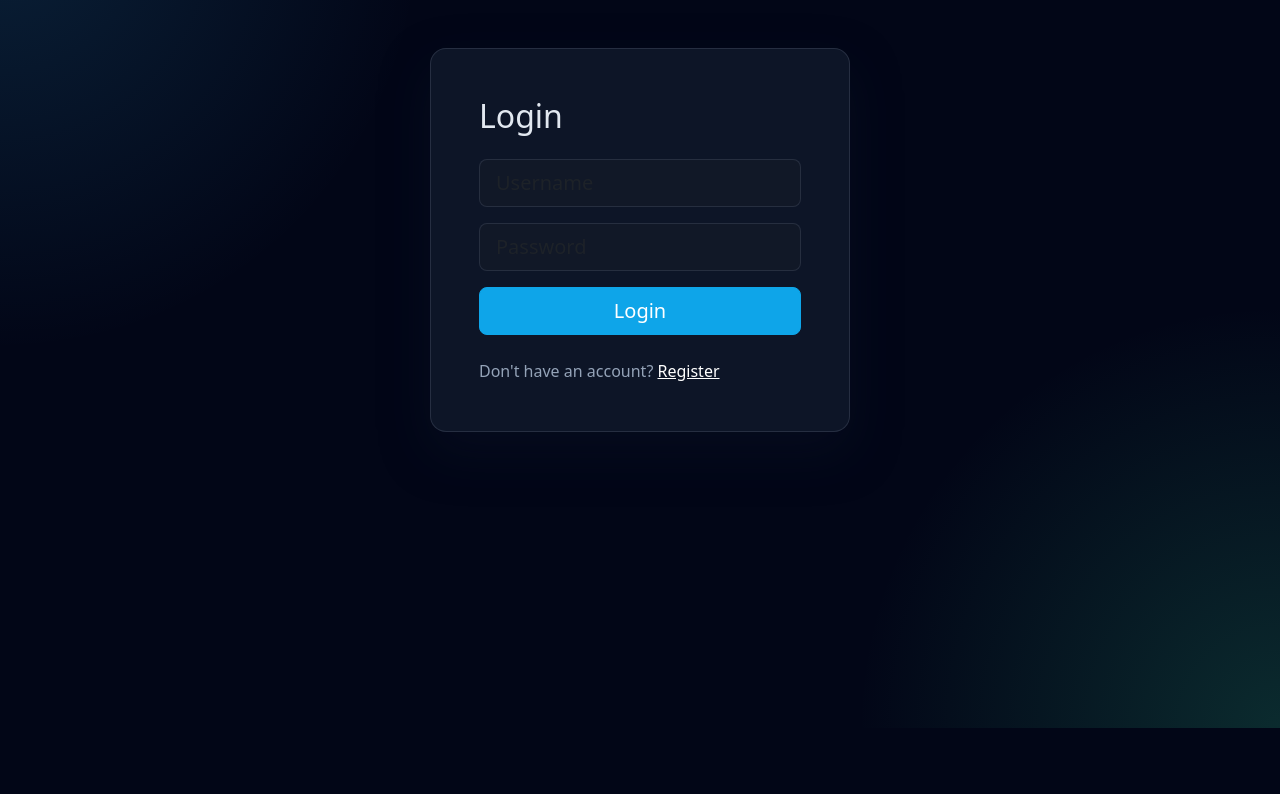
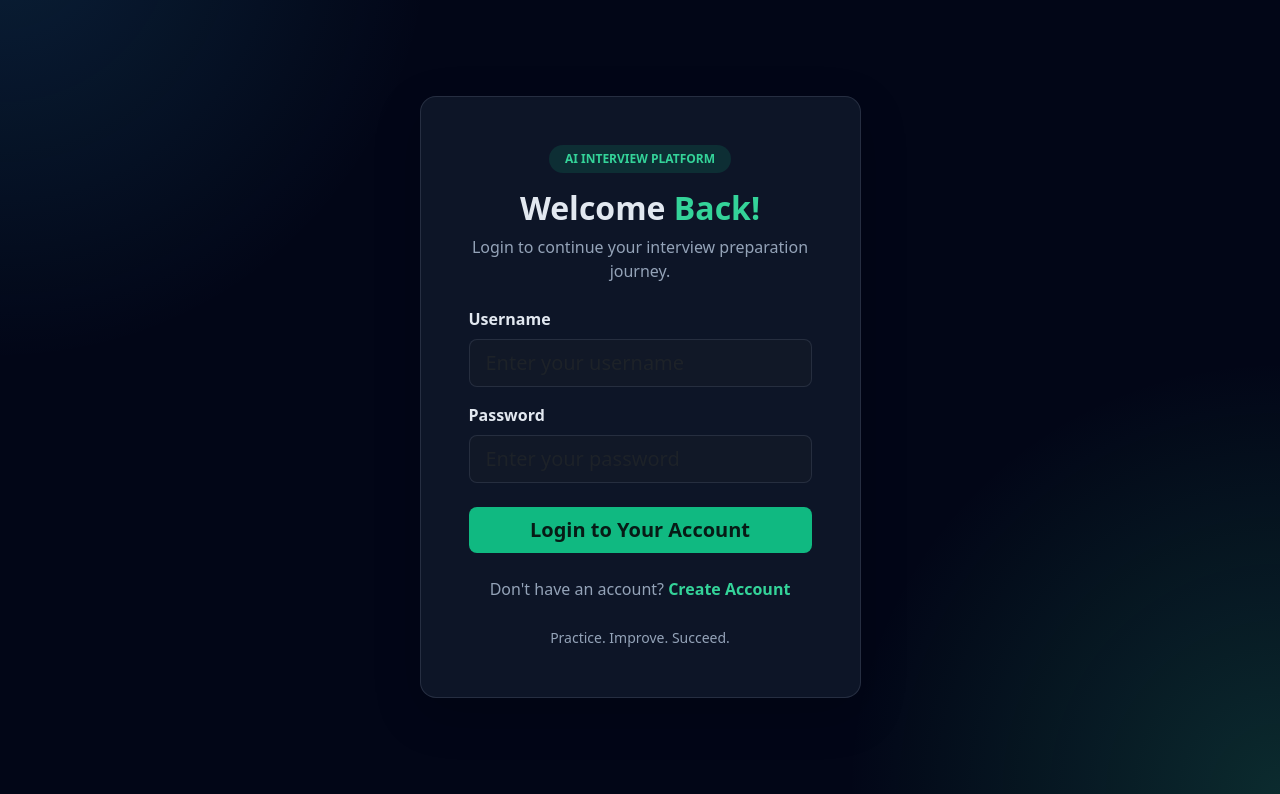
Before and after one commit to JALLIANJALI/Interview_Preparation, a Django app: page /accounts/login/ in a window 1280 px wide. Shown: the part 72-866 px from the top of the page. Before the commit the page ends 800 px from the top, so only its background shows below. Run offline with Django 5.2, Linux system fonts and the light colour scheme.

Commit message:
Update home and login templates

```diff
--- a/templates/home.html
+++ b/templates/home.html
@@ -1,4 +1,3 @@
-
 {% extends 'base.html' %}
 
 {% block title %}AI Interview Preparation{% endblock %}
--- a/templates/login.html
+++ b/templates/login.html
@@ -1,16 +1,111 @@
+
 {% extends 'base.html' %}
 
 {% block title %}Login - AI Interview Platform{% endblock %}
 
 {% block content %}
-<div class="page-card rounded-4 p-5 mx-auto" style="max-width: 420px;">
-    <h2 class="mb-4">Login</h2>
-    <form method="POST" class="d-grid gap-3">
-        {% csrf_token %}
-        <input class="form-control form-control-lg" type="text" name="username" placeholder="Username" required>
-        <input class="form-control form-control-lg" type="password" name="password" placeholder="Password" required>
-        <button class="btn btn-primary btn-lg" type="submit">Login</button>
-    </form>
-    <p class="text-muted mt-4 mb-0">Don't have an account? <a class="text-white" href="{% url 'accounts:register' %}">Register</a></p>
+
+<div class="container py-5">
+    <div class="row justify-content-center align-items-center">
+
+        <div class="col-lg-5 col-md-7">
+
+            <div class="page-card rounded-4 p-4 p-md-5 shadow-lg">
+
+                <!-- Header -->
+                <div class="text-center mb-4">
+
+                    <div class="mb-3">
+                        <span class="badge rounded-pill px-3 py-2"
+                              style="background: rgba(16,185,129,0.15);
+                              color: #34d399;">
+                            AI INTERVIEW PLATFORM
+                        </span>
+                    </div>
+
+                    <h2 class="fw-bold mb-2">
+                        Welcome <span style="color:#34d399;">Back!</span>
+                    </h2>
+
+                    <p class="text-muted">
+                        Login to continue your interview preparation journey.
+                    </p>
+
+                </div>
+
+                <!-- Login Form -->
+                <form method="POST" class="d-grid gap-3">
+
+                    {% csrf_token %}
+
+                    <div>
+                        <label class="form-label fw-semibold">
+                            Username
+                        </label>
+
+                        <input
+                            class="form-control form-control-lg"
+                            type="text"
+                            name="username"
+                            placeholder="Enter your username"
+                            autocomplete="username"
+                            required>
+                    </div>
+
+                    <div>
+                        <label class="form-label fw-semibold">
+                            Password
+                        </label>
+
+                        <input
+                            class="form-control form-control-lg"
+                            type="password"
+                            name="password"
+                            placeholder="Enter your password"
+                            autocomplete="current-password"
+                            required>
+                    </div>
+
+                    <button
+                        class="btn btn-lg fw-bold mt-2"
+                        type="submit"
+                        style="background:#10b981;
+                        color:#071b16;
+                        border:none;">
+
+                        Login to Your Account
+                    </button>
+
+                </form>
+
+                <!-- Register Link -->
+                <div class="text-center mt-4">
+
+                    <p class="text-muted mb-0">
+                        Don't have an account?
+
+                        <a href="{% url 'accounts:register' %}"
+                           class="text-decoration-none fw-bold"
+                           style="color:#34d399;">
+
+                            Create Account
+
+                        </a>
+                    </p>
+
+                </div>
+
+                <div class="text-center mt-4">
+                    <small class="text-muted">
+                        Practice. Improve. Succeed.
+                    </small>
+                </div>
+
+            </div>
+
+        </div>
+
+    </div>
 </div>
+
 {% endblock %}
```
